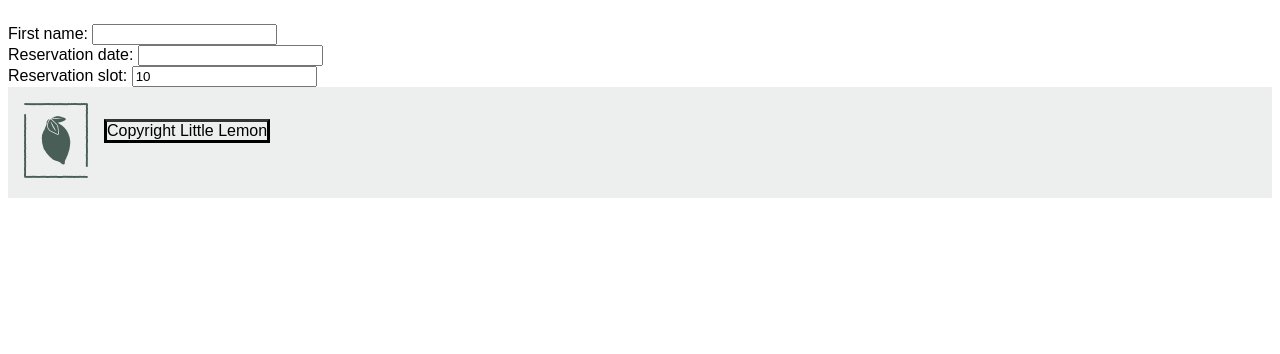
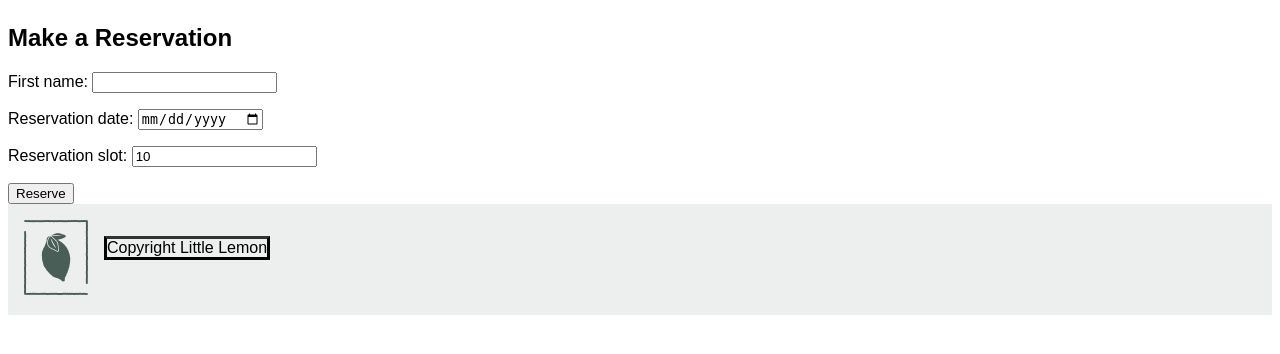
Before and after one commit to AlmazBerhe/LittleLemonFullStack, a Django app: template LittleLemonFS/templates/book.html in a window 1280 px wide. Shown: the part 204-558 px from the top of the page. Run offline with Django 5.2, Linux system fonts and the light colour scheme; the template is opened without the code that fills it: values that come from a table or form of the project are taken from there, others are empty; parts of the project's set-up code (start-up, migrations or seed data) failed here and were passed over.

Commit message:
added script to change input type to date, added form element and submit button

```diff
--- a/LittleLemonFS/templates/book.html
+++ b/LittleLemonFS/templates/book.html
@@ -3,7 +3,19 @@
 
 {% block content %}
 <section>
-    <div>{{ form }}</div>
+    <h1>Make a Reservation</h1>
+    <form action="" method="POST">
+        {% csrf_token %}
+        {{ form.as_p }}
+        <div>
+            <button type="submit">Reserve</button>
+        </div>
+    </form>
 </section>
 
+<script>
+    var dateField = document.getElementById('id_reservation_date');
+    dateField.type = "date";
+</script>
+
 {% endblock content %}
```
